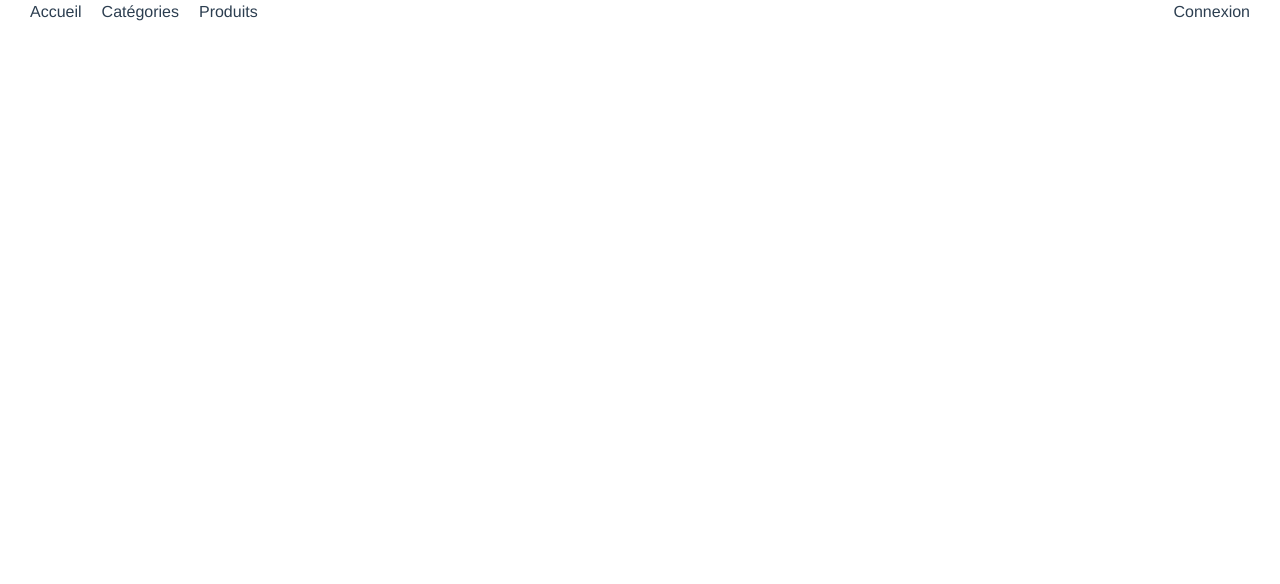
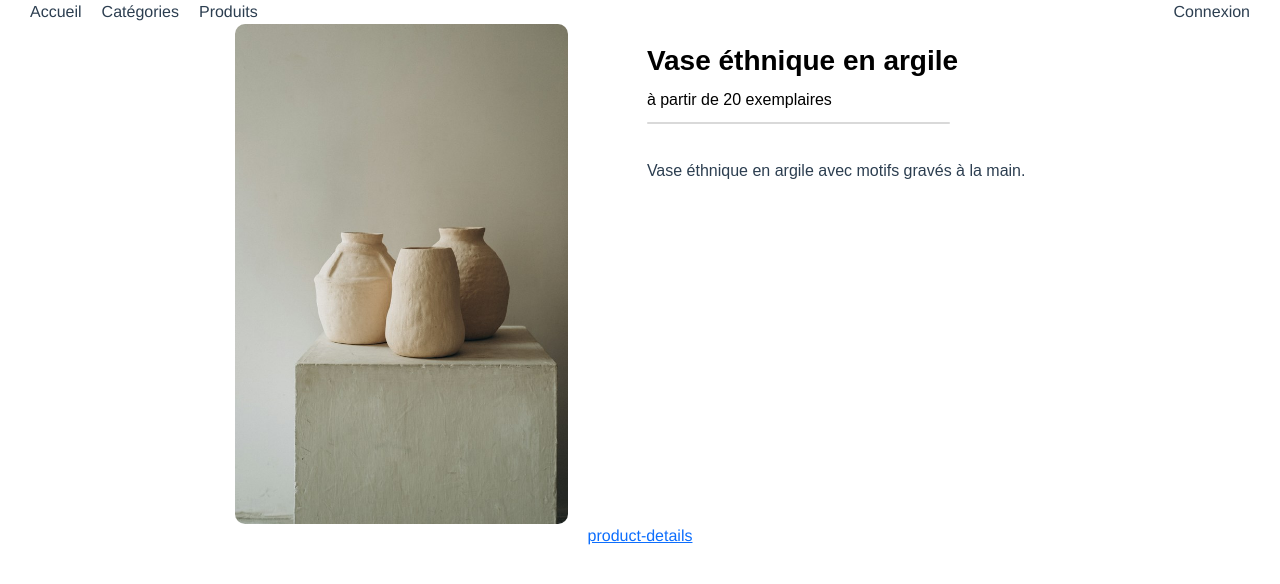
Before and after one commit to ClementYanez/ecf-webwares, a Vue app: page /#/product-details in a window 1280 px wide. Before the commit this address led to /#/. Shown: the top 584 px of the page. Built offline with nearby package versions, Linux system fonts and the light colour scheme.

Commit message:
Page product details version non connecté

```diff
--- a/src/App.vue
+++ b/src/App.vue
@@ -1,10 +1,12 @@
 <template>
   <HeaderHero />
   <router-view />
+  <router-link to="/product-details">product-details</router-link>
 </template>
 
 <script>
 import HeaderHero from './components/HeaderHero.vue';
+
 export default {
   name: 'App',
   components: {
--- a/src/store/index.js
+++ b/src/store/index.js
@@ -192,7 +192,18 @@ export default createStore({
         categorieId: 4,
       },
     ],
-    productDetails: {},
+    // productDetails: {},
+    productDetails:       {
+      id: 18,
+      image: 'deco-3.jpg',
+      titre: 'Vase éthnique en argile',
+      description: 'Vase éthnique en argile avec motifs gravés à la main.',
+      prix: 49.99,
+      moq: 20,
+      categorieId: 4,
+    },
+
+
     filteredProductsList: [],
     cart: [],
   },
--- a/src/views/ProductDetails.vue
+++ b/src/views/ProductDetails.vue
@@ -1,15 +1,96 @@
 <template>
     <div>
-
+        <!-- headercomponent -->
+        <!-- fil d'arianne  -->
+        <div class="contentproductdetails">
+            <img class="productimage" :src="require(`@/assets/${productImage}`)" alt="">
+            <div class="contentdetails">
+                <h3 class="producttitre">{{productTitre}}</h3>
+                <p class="productmoq">à partir de {{ productMoq }} exemplaires</p>
+                <div class="barre"></div>
+                <p class="productdescription">{{ productDescription }}</p>
+            </div>
+        </div>
+        <!-- footercomponent -->
     </div>
 </template>
 
 <script>
+import { mapState } from 'vuex';
+
+
     export default {
-
+        computed:{
+            ...mapState({
+                productTitre: state => state.productDetails.titre,
+                productMoq: state => state.productDetails.moq,
+                productDescription: state => state.productDetails.description,
+                productImage: state => state.productDetails.image,
+            })
+        }
     }
 </script>
 
 <style scoped>
+*, *::after, *::before{
+    box-sizing: border-box;
+    margin: 0;
+    padding: 0;
+    font-family: sans-serif;
+}
 
+.contentproductdetails{
+    padding: 0 50px 0 50px;
+    display: flex;
+    justify-content: center;
+    gap: 5%;
+}
+
+.productimage {
+    width: auto; height: 500px;
+    object-fit: cover;
+    border-radius: 10px;
+}
+
+.contentdetails{
+    padding: 20px;
+    display: inline-block;
+    text-align: left;
+}
+
+.producttitre{
+    font-weight: bold;
+    color: black;
+    margin-bottom: 10px;
+}
+.productmoq{
+    color: black;
+    margin-bottom: 10px;
+}
+
+.barre{
+    height: 2px; width: 80%;
+    background-color: #D9D9D9;
+    border-radius: 2px;
+    margin-bottom: 35px;
+}
+
+@media only screen and (max-width: 800px) {
+    .contentproductdetails{
+        display: flex;
+        flex-direction: column;
+    }
+
+    .productimage{
+        height: 300px; width: auto;
+        object-fit: cover;
+        margin-bottom: 10px;
+    }
+    .contentdetails{
+        text-align: center;
+    }
+    .barre{
+        margin: 0 auto 35px auto;
+    }
+}
 </style>
```
